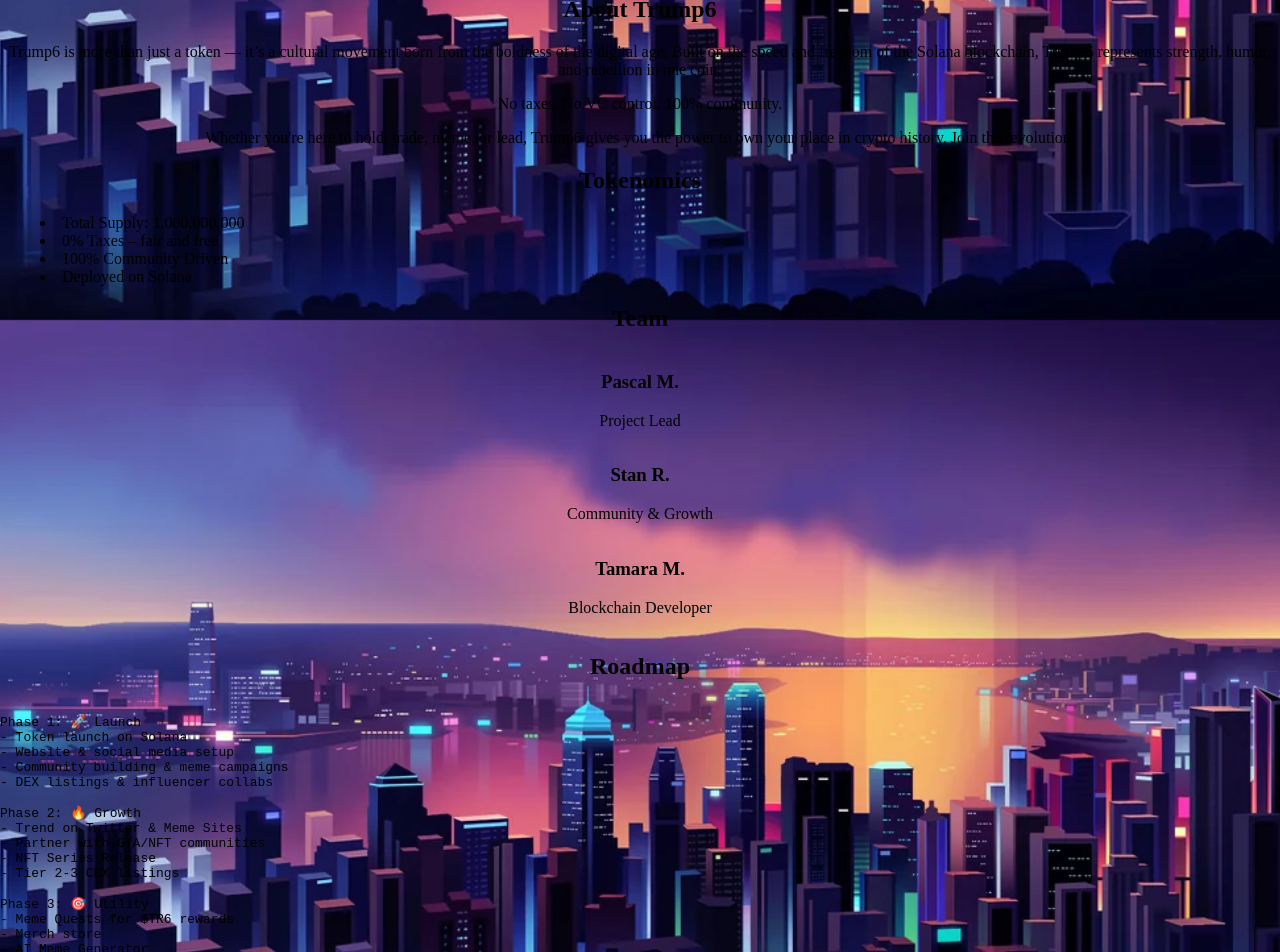
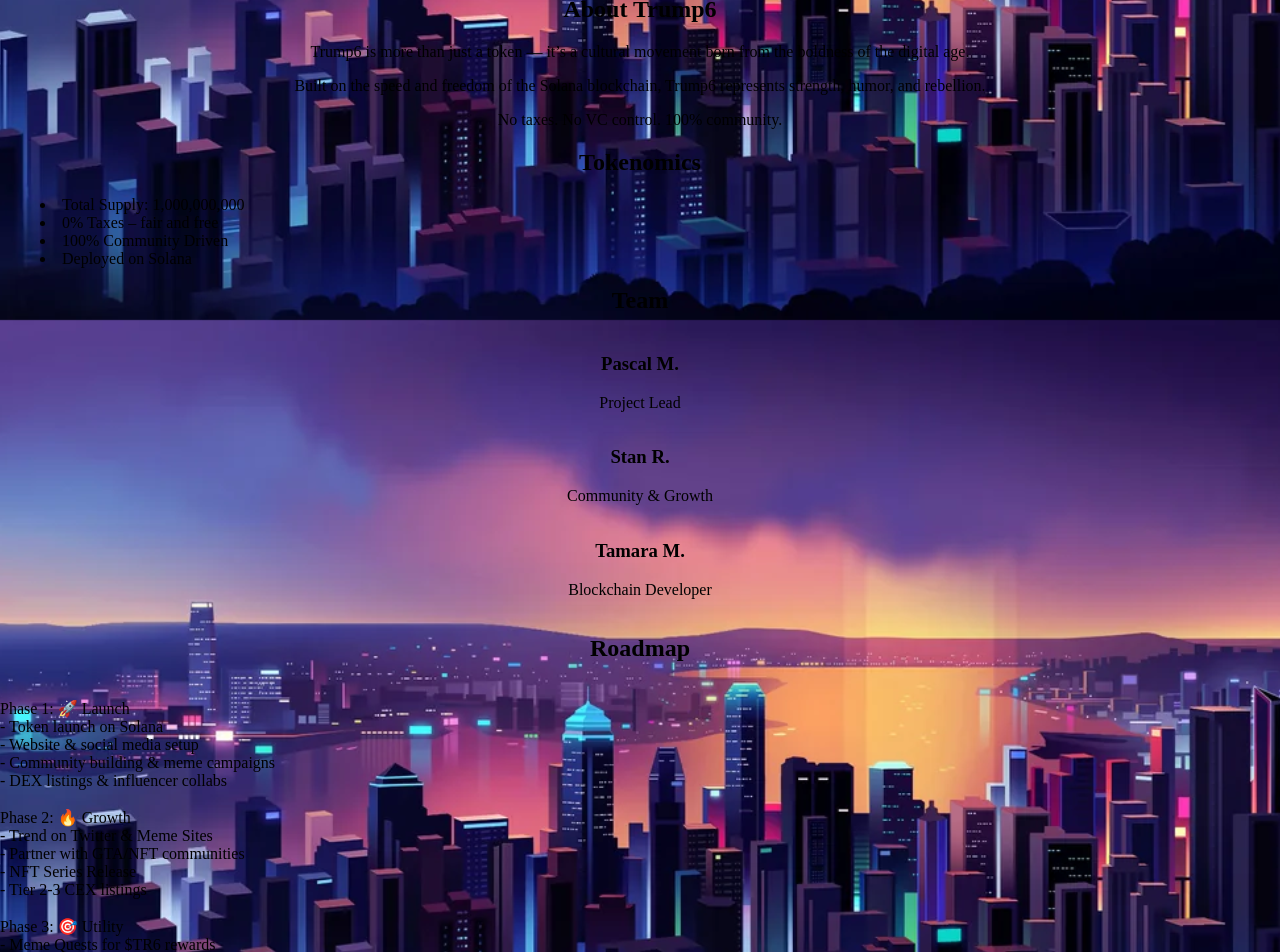
Before and after one commit to SMario2025/trump6-website, a React (Create React App) app: page / in a window 1280 px wide. Shown: the part 480-1432 px from the top of the page. Built offline with nearby package versions, Linux system fonts and the light colour scheme.

Commit message:
Style Update: Bild kleiner, zentriert, Layout professionell

```diff
--- a/src/App.js
+++ b/src/App.js
@@ -5,26 +5,26 @@ import trumpImage from "./assets/trump6.png";
 function App() {
   return (
     <div className="min-h-screen bg-gradient-to-br from-black via-purple-900 to-black text-white font-sans">
-      {/* Header */}
-      <header className="flex flex-col items-center justify-center text-center px-6 py-20 md:py-28">
+      {/* HEADER */}
+      <header className="flex flex-col items-center justify-center text-center px-4 py-16 sm:py-20 md:py-28">
         <img
           src={trumpImage}
           alt="Trump6 Logo"
-          className="w-24 md:w-28 rounded-full shadow-2xl border-4 border-pink-500 mb-6"
+          className="w-28 sm:w-32 md:w-36 rounded-full shadow-2xl border-4 border-pink-500 mb-6"
         />
-        <h1 className="text-4xl md:text-5xl font-extrabold tracking-tight mb-4">
+        <h1 className="text-3xl sm:text-4xl md:text-5xl font-extrabold tracking-tight mb-4">
           Trump6 Coin
         </h1>
-        <p className="text-lg md:text-xl text-gray-300 max-w-2xl">
+        <p className="text-base sm:text-lg md:text-xl text-gray-300 max-w-md sm:max-w-xl">
           Crypto meets politics – The revolution begins.
         </p>
 
-        <div className="flex flex-wrap gap-4 mt-6 justify-center">
+        <div className="flex flex-wrap gap-3 mt-6 justify-center">
           <a
             href="https://t.me/TRUMP6Groupe"
             target="_blank"
             rel="noopener noreferrer"
-            className="bg-white text-black px-5 py-2 rounded-full font-medium hover:bg-gray-200 transition"
+            className="bg-white text-black px-4 py-2 rounded-full font-semibold text-sm hover:bg-gray-200 transition"
           >
             Telegram
           </a>
@@ -32,36 +32,34 @@ function App() {
             href="https://x.com/TRUMP62025"
             target="_blank"
             rel="noopener noreferrer"
-            className="bg-white text-black px-5 py-2 rounded-full font-medium hover:bg-gray-200 transition"
+            className="bg-white text-black px-4 py-2 rounded-full font-semibold text-sm hover:bg-gray-200 transition"
           >
             Twitter/X
           </a>
         </div>
       </header>
 
-      {/* About */}
-      <section className="max-w-4xl mx-auto px-6 py-12">
-        <h2 className="text-3xl md:text-4xl font-bold mb-6 text-center">About Trump6</h2>
-        <p className="text-lg text-gray-300 mb-4 text-center">
+      {/* ABOUT SECTION */}
+      <section className="max-w-3xl mx-auto px-4 sm:px-6 py-10 sm:py-14">
+        <h2 className="text-2xl sm:text-3xl font-bold mb-6 text-center">About Trump6</h2>
+        <p className="text-base sm:text-lg text-gray-300 mb-4 text-center">
           Trump6 is more than just a token — it’s a cultural movement born from
-          the boldness of the digital age. Built on the speed and freedom of the
-          Solana blockchain, Trump6 represents strength, humor, and rebellion in
-          one coin.
+          the boldness of the digital age.
         </p>
-        <p className="text-lg text-gray-300 mb-4 text-center">
+        <p className="text-base sm:text-lg text-gray-300 mb-4 text-center">
+          Built on the speed and freedom of the Solana blockchain, Trump6
+          represents strength, humor, and rebellion.
+        </p>
+        <p className="text-base sm:text-lg text-gray-300 text-center">
           No taxes. No VC control. 100% community.
-        </p>
-        <p className="text-lg text-gray-300 text-center">
-          Whether you're here to hold, trade, meme, or lead, Trump6 gives you the
-          power to own your place in crypto history. Join the revolution.
         </p>
       </section>
 
-      {/* Tokenomics */}
-      <section className="bg-black/30 py-12 px-6">
-        <div className="max-w-3xl mx-auto">
-          <h2 className="text-3xl font-bold text-center mb-6">Tokenomics</h2>
-          <ul className="text-lg space-y-2 text-gray-300 list-disc list-inside">
+      {/* TOKENOMICS */}
+      <section className="bg-black/30 py-10 sm:py-14 px-4 sm:px-6">
+        <div className="max-w-2xl mx-auto">
+          <h2 className="text-2xl sm:text-3xl font-bold text-center mb-6">Tokenomics</h2>
+          <ul className="text-sm sm:text-base text-gray-300 space-y-2 list-disc list-inside">
             <li>Total Supply: 1,000,000,000</li>
             <li>0% Taxes – fair and free</li>
             <li>100% Community Driven</li>
@@ -70,29 +68,32 @@ function App() {
         </div>
       </section>
 
-      {/* Team */}
-      <section className="max-w-5xl mx-auto px-6 py-12">
-        <h2 className="text-3xl font-bold mb-8 text-center">Team</h2>
-        <div className="grid md:grid-cols-3 gap-6 text-center">
+      {/* TEAM */}
+      <section className="max-w-4xl mx-auto px-4 sm:px-6 py-10 sm:py-14">
+        <h2 className="text-2xl sm:text-3xl font-bold mb-8 text-center">Team</h2>
+        <div className="grid grid-cols-1 sm:grid-cols-2 md:grid-cols-3 gap-6 text-center">
           {[
             { name: "Pascal M.", role: "Project Lead" },
             { name: "Stan R.", role: "Community & Growth" },
             { name: "Tamara M.", role: "Blockchain Developer" },
           ].map((member) => (
-            <div key={member.name} className="bg-white/10 p-6 rounded-xl shadow-md">
-              <h3 className="text-xl font-semibold">{member.name}</h3>
-              <p className="text-gray-300">{member.role}</p>
+            <div
+              key={member.name}
+              className="bg-white/10 p-5 rounded-xl shadow-md"
+            >
+              <h3 className="text-lg font-semibold">{member.name}</h3>
+              <p className="text-gray-300 text-sm">{member.role}</p>
             </div>
           ))}
         </div>
       </section>
 
-      {/* Roadmap */}
-      <section className="bg-black/40 py-12 px-6">
-        <div className="max-w-4xl mx-auto">
-          <h2 className="text-3xl font-bold text-center mb-6">Roadmap</h2>
-          <pre className="whitespace-pre-wrap text-sm md:text-base text-gray-300">
-{`
+      {/* ROADMAP */}
+      <section className="bg-black/40 py-10 sm:py-14 px-4 sm:px-6">
+        <div className="max-w-3xl mx-auto">
+          <h2 className="text-2xl sm:text-3xl font-bold text-center mb-6">Roadmap</h2>
+          <div className="bg-white/10 p-4 rounded-lg text-sm sm:text-base text-gray-300 whitespace-pre-wrap font-mono leading-relaxed">
+            {`
 Phase 1: 🚀 Launch
 - Token launch on Solana
 - Website & social media setup
@@ -116,13 +117,13 @@ Phase 4: 🌎 Expansion
 - Metaverse hangout zones
 - Web3 game integrations
 - Long-term meme culture plans
-`}
-          </pre>
+            `}
+          </div>
         </div>
       </section>
 
-      {/* Footer */}
-      <footer className="text-center text-sm text-gray-400 py-8 border-t border-gray-700">
+      {/* FOOTER */}
+      <footer className="text-center text-xs sm:text-sm text-gray-400 py-6 border-t border-gray-700 mt-6">
         © 2025 Trump6 Coin. For entertainment only. Not financial advice.
       </footer>
     </div>
```
